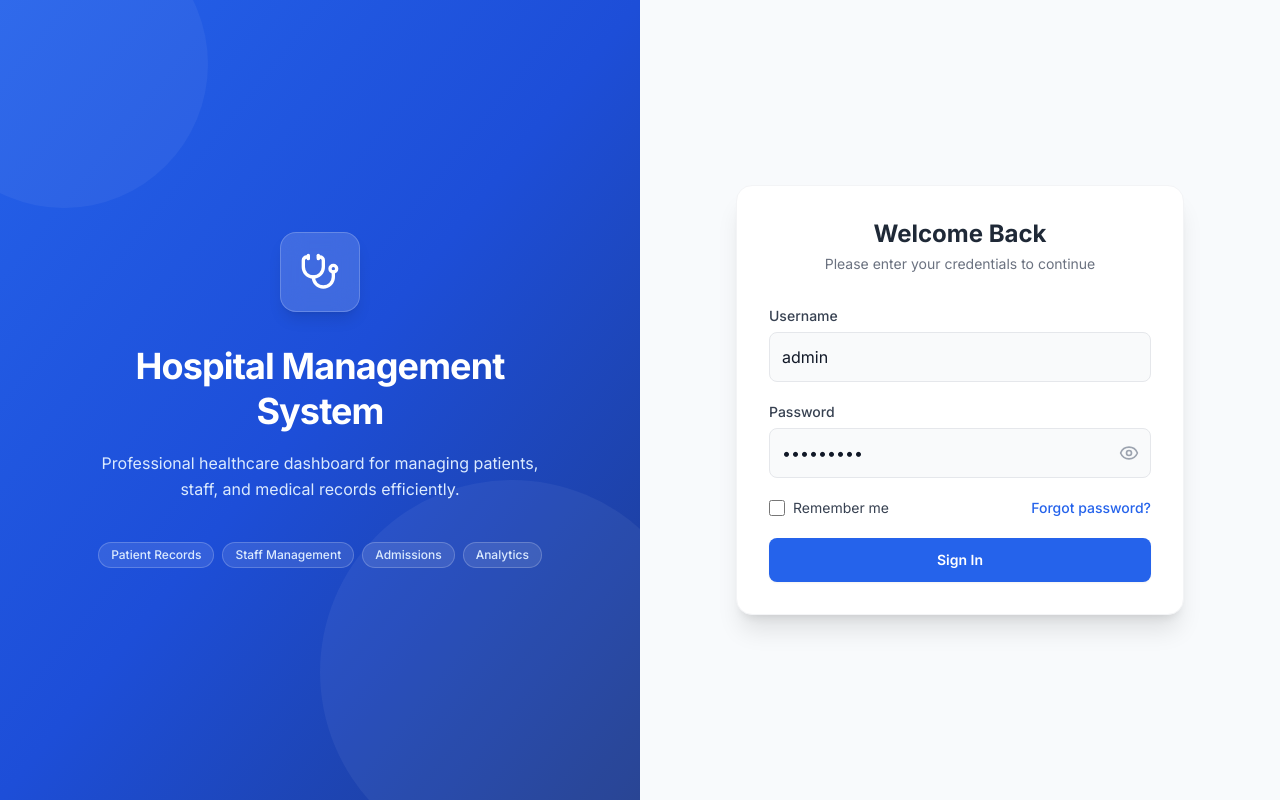
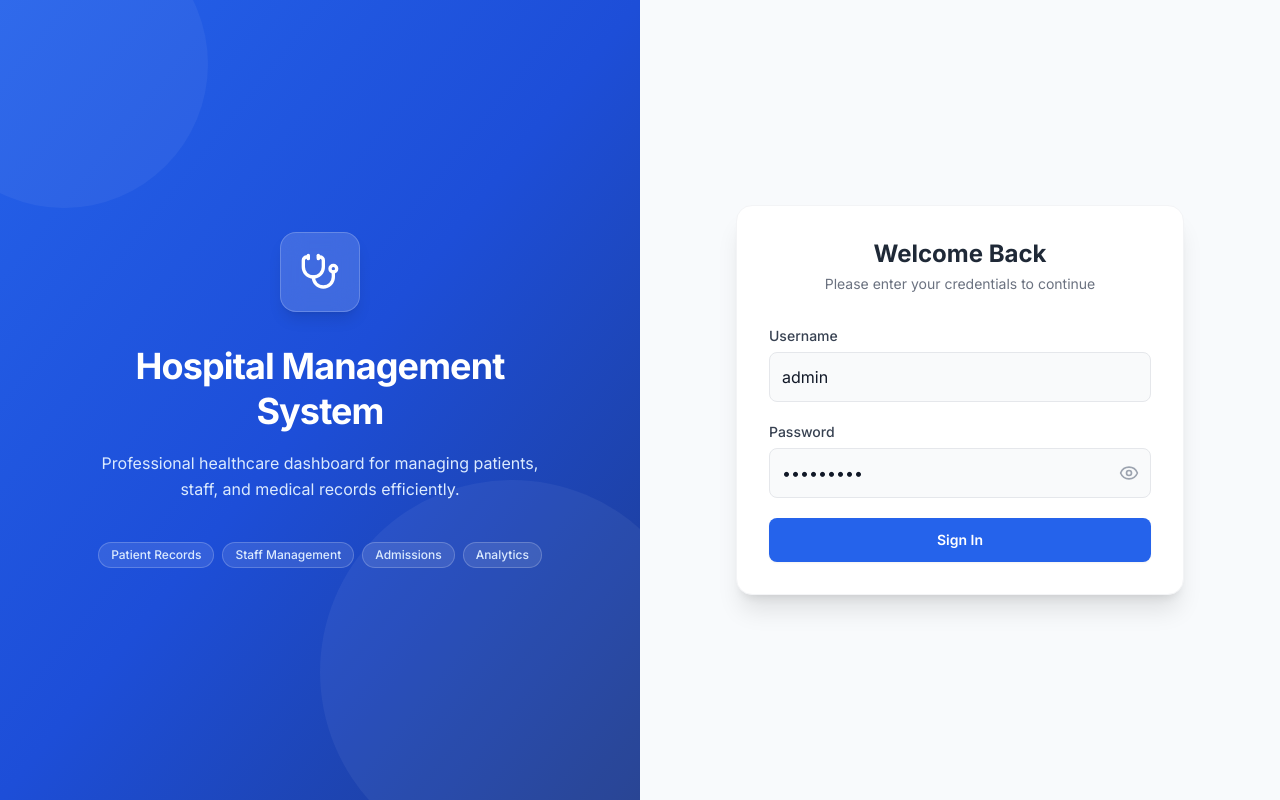
Before and after one commit to priyanshusalvi360-tech/hospital-management-system, a React (Vite) app in the folder apps/frontend/: page /login in a window 1280 px wide. Built offline with nearby package versions, Linux system fonts and the light colour scheme; no server answers.

Commit message:
Remove Remember me and Forgot password from LoginPage

```diff
--- a/apps/frontend/src/pages/auth/LoginPage.tsx
+++ b/apps/frontend/src/pages/auth/LoginPage.tsx
@@ -122,23 +122,6 @@ export default function LoginPage() {
               </div>
             </div>
 
-            {/* Remember me + Forgot password */}
-            <div className="flex justify-between items-center">
-              <label className="flex items-center gap-2 cursor-pointer select-none">
-                <input
-                  type="checkbox"
-                  id="remember"
-                  className="h-4 w-4 rounded border-gray-300 text-blue-600 focus:ring-blue-500 bg-white dark:bg-gray-800 accent-blue-600"
-                />
-                <span className="text-sm text-gray-700 dark:text-gray-300">Remember me</span>
-              </label>
-              <a
-                href="#"
-                className="text-sm text-blue-600 dark:text-blue-400 hover:text-blue-700 dark:hover:text-blue-300 hover:underline font-medium transition-colors"
-              >
-                Forgot password?
-              </a>
-            </div>
 
             {/* Sign In button */}
             <button
```
